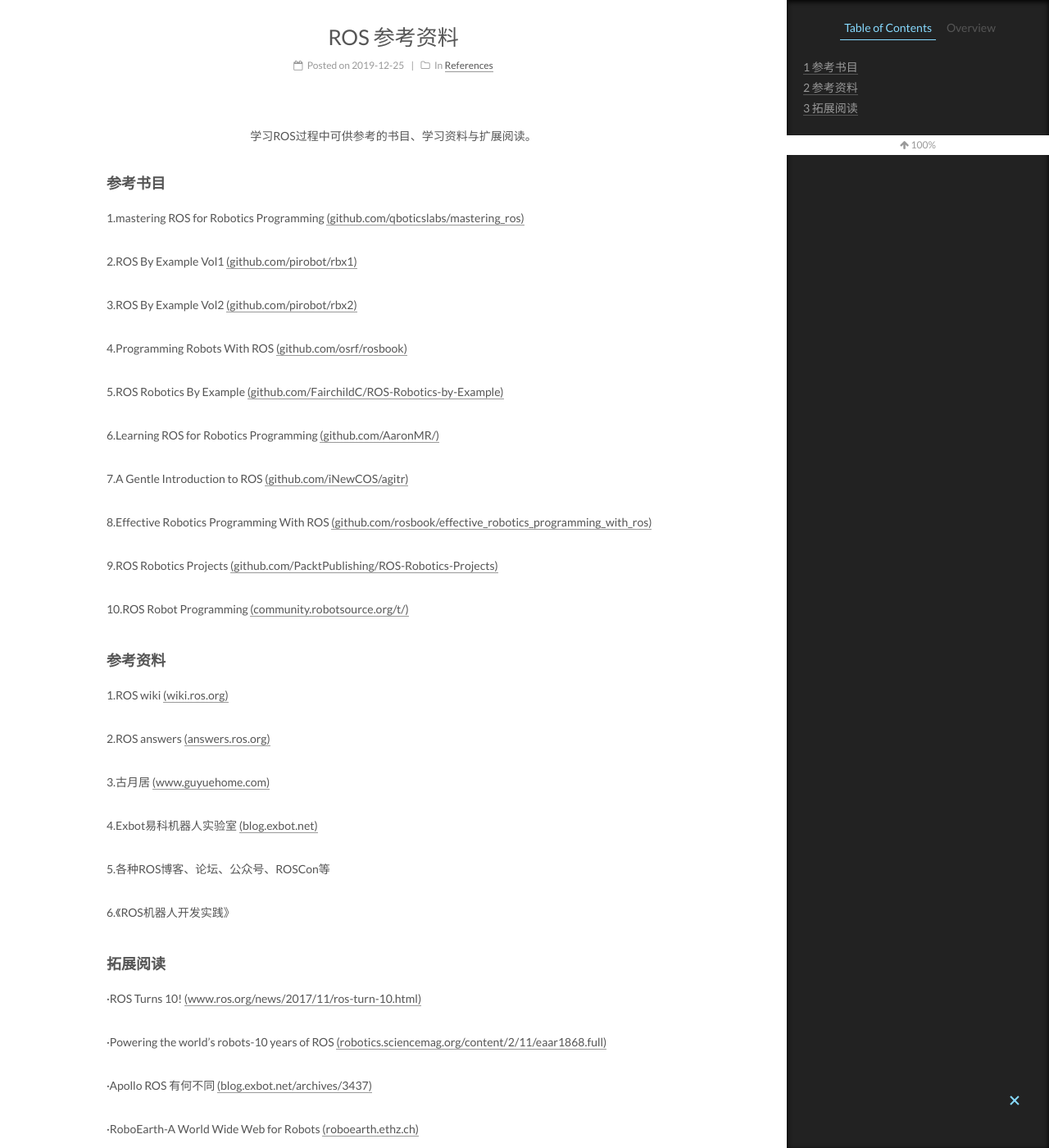
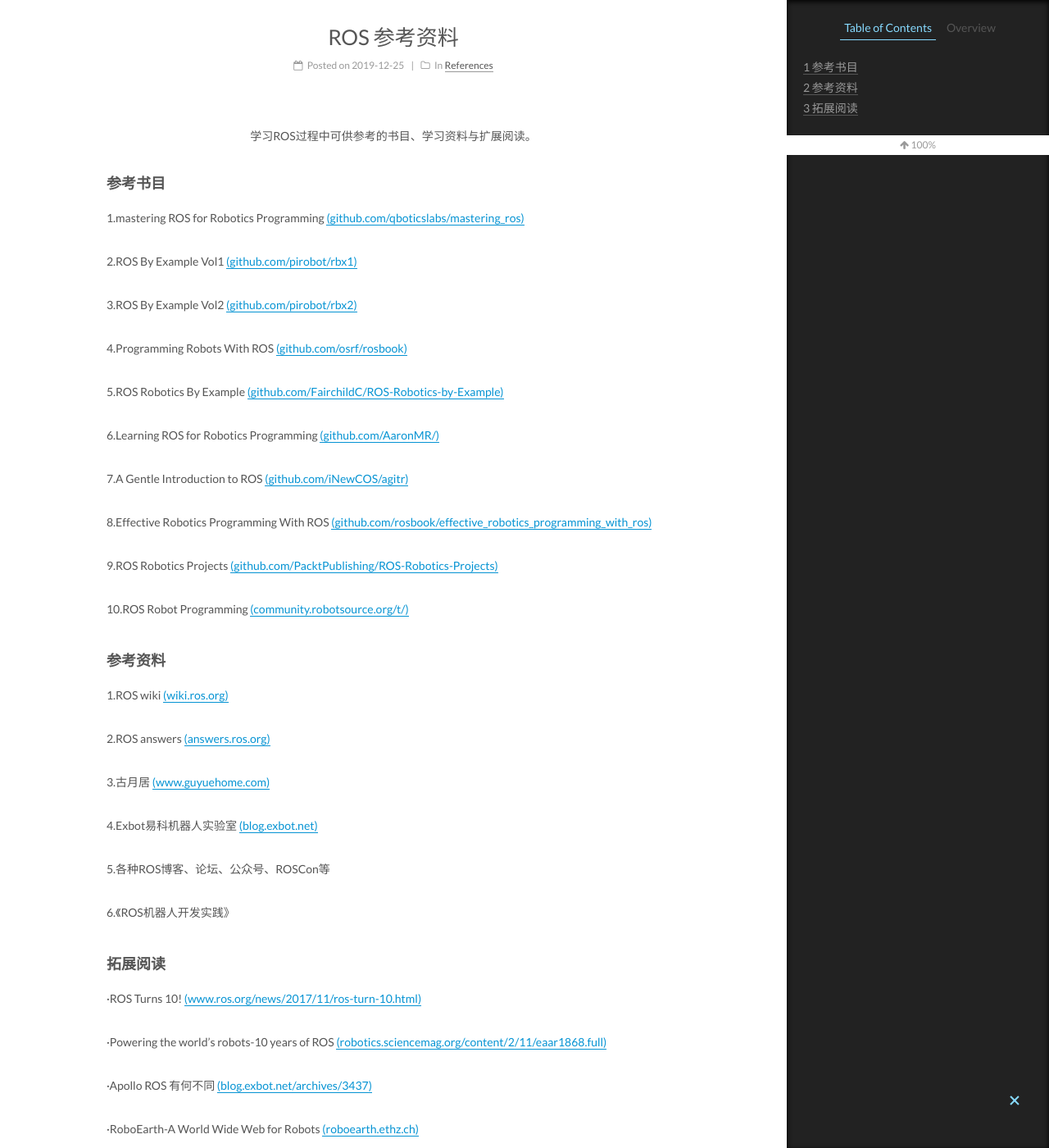
Before and after one commit to PigGeorge13/PigGeorge13.github.io, a Jekyll site: the page built from _posts/2019-12-25-ROS 参考资料.md, in a window 1280 px wide and 1400 px high, scrolled down 315 px. Shown: the whole window at 82% size. Built offline with Jekyll 4.4.1, drawn with Linux system fonts in a browser that asks for light colours.

Commit message:
my modify

```diff
--- a/_config.yml
+++ b/_config.yml
@@ -233,7 +233,7 @@ social_icons:
 
 # Sidebar Avatar
 # in directory: /assets/images/avatar.gif
-avatar: images/pg13.png
+#avatar: images/pg13.png
 
 
 # Table Of Contents in the Sidebar
--- a/_sass/_common/components/sidebar/sidebar-author.scss
+++ b/_sass/_common/components/sidebar/sidebar-author.scss
@@ -9,8 +9,6 @@
   border-radius: 50%;
   -webkit-border-radius: 50%;
   -moz-border-radius: 50%;
-
-   transition: 1.4s all;
 }
 
 .site-author-name {
@@ -26,10 +24,3 @@
   font-size: $site-description-font-size;
   color: $site-description-color;
 }
-
-.site-author-image:hover {
-    -webkit-transform: rotate(360deg);
-    -moz-transform: rotate(360deg);
-    -ms-transform: rotate(360deg);
-    -transform: rotate(360deg);
-}
--- a/_sass/_custom/custom.scss
+++ b/_sass/_custom/custom.scss
@@ -1 +1,11 @@
 // Custom styles.
+.post-body p a{
+  color: #0593d3;
+  border-bottom: none;
+  border-bottom: 1px solid #0593d3;
+  &:hover {
+    color: #fc6423;
+    border-bottom: none;
+    border-bottom: 1px solid #fc6423;
+  }
+}
```
